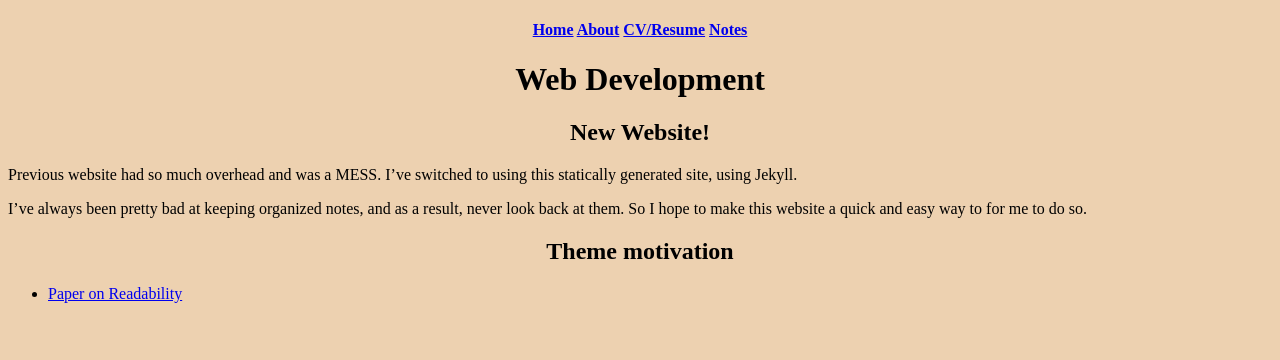
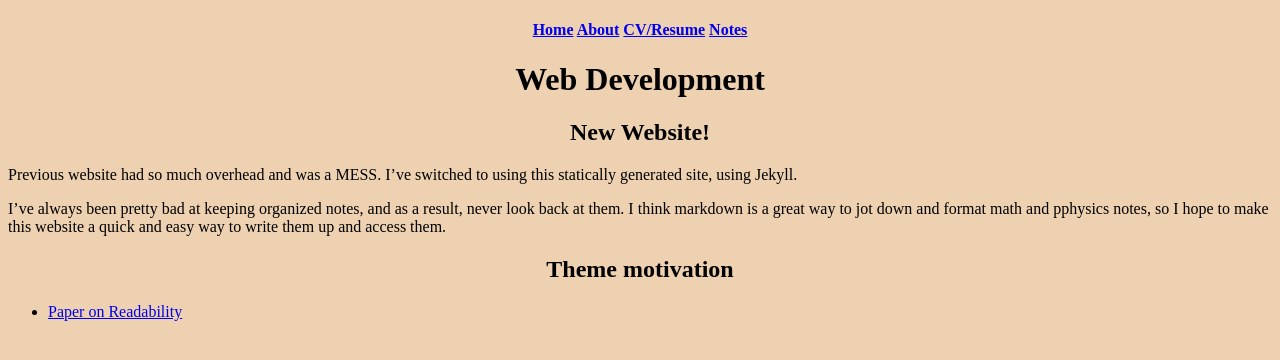
Before and after one commit to thaihangchung7/thaihangchung7.github.io, a Jekyll site: the page built from _notes/webdev.md, in a window 1280 px wide. Shown: the top 360 px of the page. Built offline with Jekyll 4.4.1, drawn with Linux system fonts in a browser that asks for light colours.

Commit message:
Fixed some typos

```diff
--- a/_notes/webdev.md
+++ b/_notes/webdev.md
@@ -8,7 +8,7 @@ category: webdev
 
 Previous website had so much overhead and was a MESS. I've switched to using this statically generated site, using Jekyll.
 
-I've always been pretty bad at keeping organized notes, and as a result, never look back at them. So I hope to make this website a quick and easy way to for me to do so.
+I've always been pretty bad at keeping organized notes, and as a result, never look back at them. I think markdown is a great way to jot down and format math and pphysics notes, so I hope to make this website a quick and easy way to write them up and access them.
 
 ## Theme motivation
 
```
